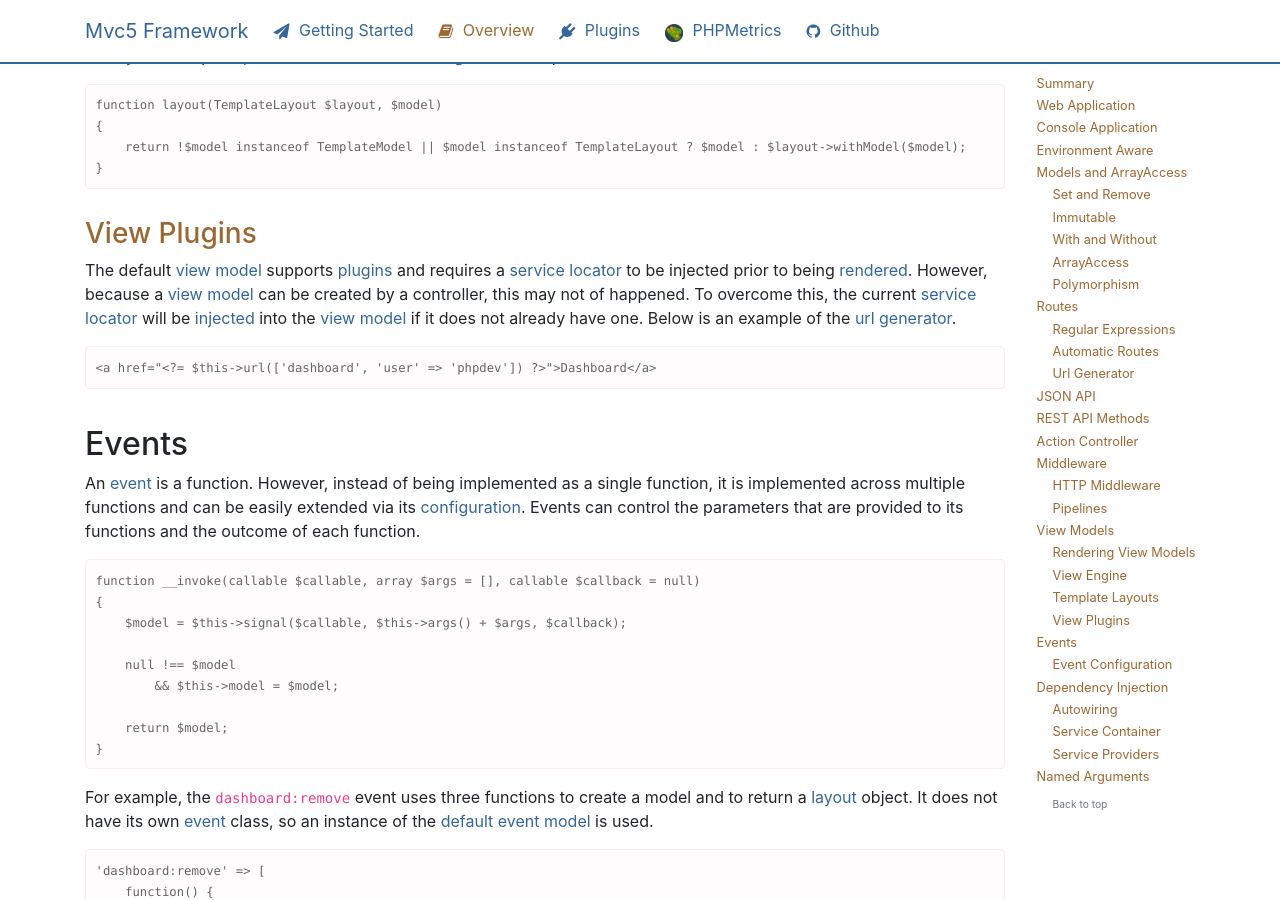
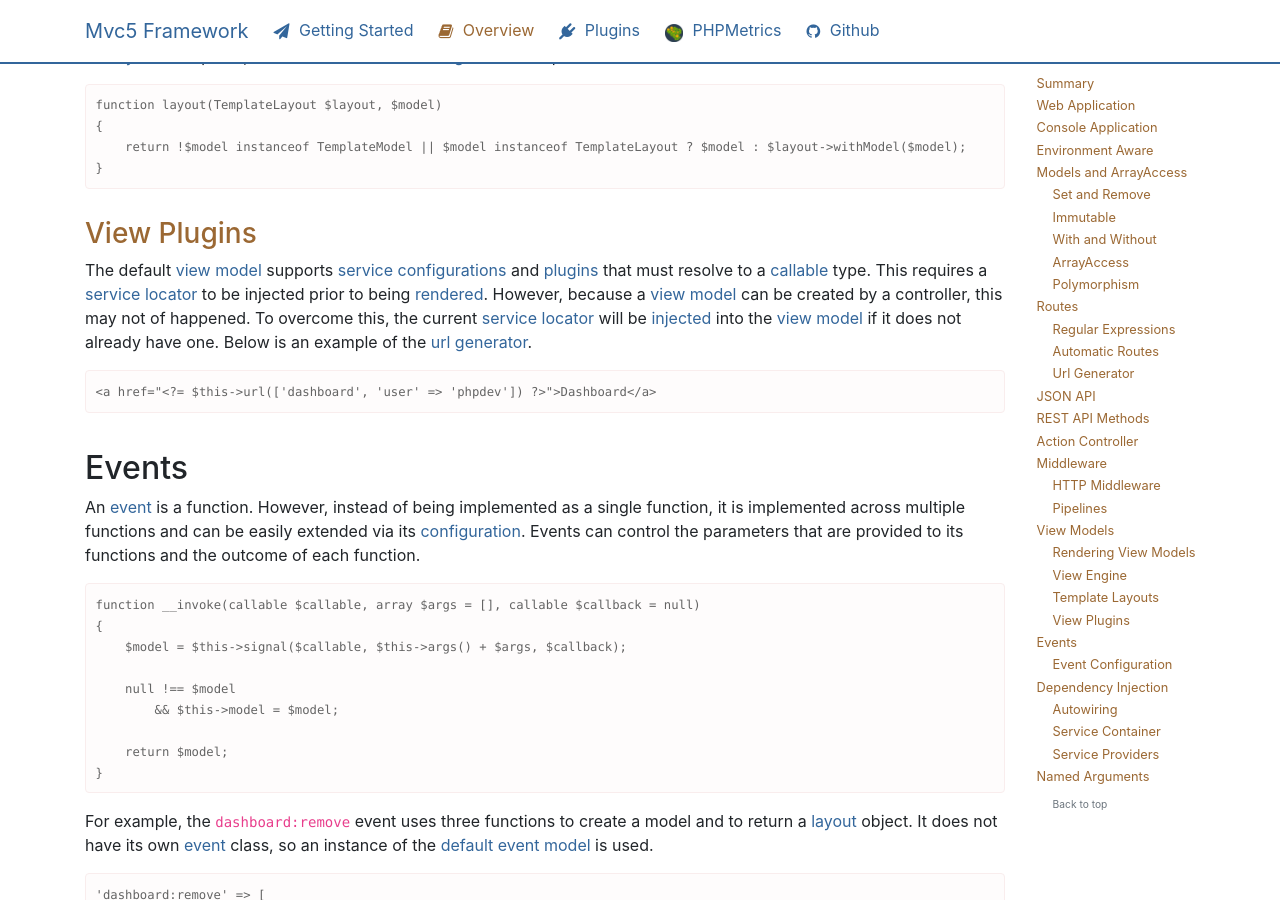
Before and after one commit to mvc5/mvc5.github.io, a Jekyll site: the page built from overview/index.md, in a window 1280 px wide and 900 px high, scrolled down 13183 px. Built offline with Jekyll 4.4.1, drawn with Linux system fonts in a browser that asks for light colours; nearby versions of some CDN libraries.

Commit message:
view plugins

````diff
--- a/overview/view-plugins.md
+++ b/overview/view-plugins.md
@@ -1,5 +1,5 @@
 ### View Plugins
-The default [view model](https://github.com/mvc5/mvc5/blob/master/src/ViewModel.php) supports [plugins](https://github.com/mvc5/mvc5/blob/master/config/service.php) and requires a [service locator](https://github.com/mvc5/mvc5/blob/master/src/Service/Service.php) to be injected prior to being [rendered](https://github.com/mvc5/mvc5/blob/master/src/View/Template/Render.php). However, because a [view model](https://github.com/mvc5/mvc5/blob/master/src/ViewModel.php) can be created by a controller, this may not of happened. To overcome this, the current [service locator](https://github.com/mvc5/mvc5/blob/master/src/Service/Service.php) will be [injected](https://github.com/mvc5/mvc5/blob/master/src/View/Template/Model.php#L49) into the [view model](https://github.com/mvc5/mvc5/blob/master/src/ViewModel.php) if it does not already have one. Below is an example of the [url generator](#url-generator).
+The default [view model](https://github.com/mvc5/mvc5/blob/master/src/ViewModel.php) supports [service configurations](#dependency-injection) and [plugins](/plugins) that must resolve to a [callable](http://php.net/manual/en/language.types.callable.php) type. This requires a [service locator](https://github.com/mvc5/mvc5/blob/master/src/Service/Service.php) to be injected prior to being [rendered](https://github.com/mvc5/mvc5/blob/master/src/View/Template/Render.php). However, because a [view model](https://github.com/mvc5/mvc5/blob/master/src/ViewModel.php) can be created by a controller, this may not of happened. To overcome this, the current [service locator](https://github.com/mvc5/mvc5/blob/master/src/Service/Service.php) will be [injected](https://github.com/mvc5/mvc5/blob/master/src/View/Template/Model.php#L49) into the [view model](https://github.com/mvc5/mvc5/blob/master/src/ViewModel.php) if it does not already have one. Below is an example of the [url generator](#url-generator).
 ```php
 <a href="<?= $this->url(['dashboard', 'user' => 'phpdev']) ?>">Dashboard</a>
 ```
````
